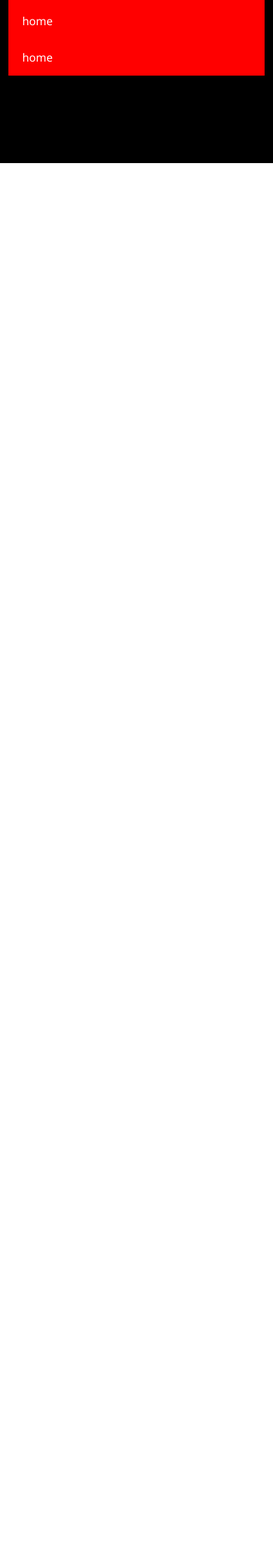
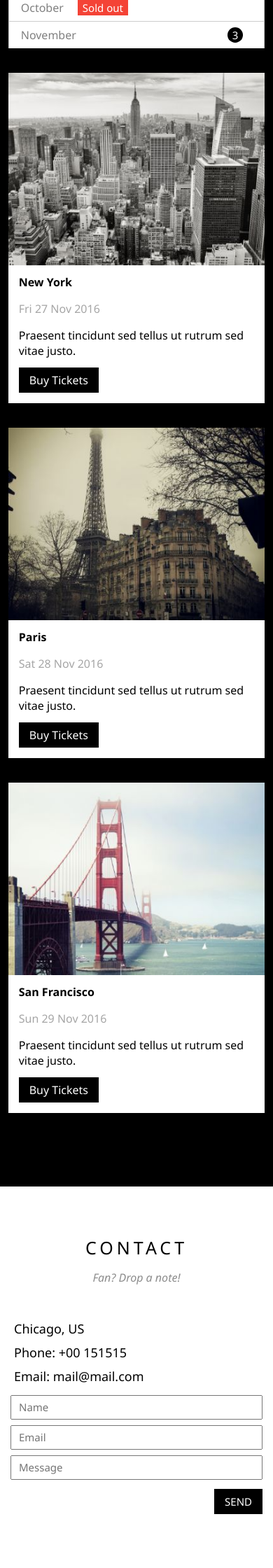
Before and after one commit to ayub-70/the-band, a PHP site: page /band.html in a window 390 px wide. Shown: the part 1960-4200 px from the top of the page at 70% size. Before the commit the page ends 2193 px from the top, so only its background shows below. Run offline with PHP 8.4, Linux system fonts and the light colour scheme.

Commit message:
I have ended mobile theme version except some tasks

```diff
--- a/band.html
+++ b/band.html
@@ -4,7 +4,7 @@
 		<meta charset="utf-8">
 		<meta name="describe" content="trying band theme building of w3schools">
 		<title>band</title>
-		<link rel="stylesheet" href="style.css?v=<?php echo time(); ?>">
+		<link rel="stylesheet" href="style.css?v=<?php echo time();?>">
 		<!-- <link rel="stylesheet" href="layout/css/style.css?v=<?php echo time(); ?>"> -->
 	</head>
 	<body>
@@ -62,15 +62,74 @@
 				</div>
 				<figure>
 					<ul>
-						<li>home</li>
-						<li>home</li>
-						<li>home</li>
+						<li>september<span><span>s</span>old out</span></li>
+						<li>october<span><span>s</span>old out</span></li>
+						<li>november<span>3</span></li>
 					</ul>
 				</figure>
+				<div class="cities">
+					<figure>
+						<img src="photos/newyork.jpg">
+						<div class="content">
+							<h4>new york</h4>
+							<p>fri 27 nov 2016</p>
+							<p>praesent tincidunt sed tellus ut rutrum sed vitae justo.</p>
+							<button>buy tickets</button>
+						</div>
+					</figure>
+				</div>
+				<div class="cities">
+					<figure>
+						<img src="photos/paris.jpg">
+						<div class="content">
+							<h4>paris</h4>
+							<p>sat 28 nov 2016</p>
+							<p>praesent tincidunt sed tellus ut rutrum sed vitae justo.</p>
+							<button>buy tickets</button>
+						</div>
+					</figure>
+				</div>
+				<div class="cities">
+					<figure>
+						<img src="photos/sanfran.jpg">
+						<div class="content">
+							<h4>san francisco</h4>
+							<p>sun 29 nov 2016</p>
+							<p>praesent tincidunt sed tellus ut rutrum sed vitae justo.</p>
+							<button>buy tickets</button>
+						</div>
+					</figure>
+				</div>
+			</section>
+			<section class="contact">
+				<p>contact</p>
+				<p><span>f</span>an? <span>d</span>rop a note!</p>
+				<ul>
+					<li>chicago, uS</li>
+					<li>phone: +00 151515</li>
+					<li>Email: <span>mail@mail.com</span></li>
+				</ul>
+				<form>
+					<div>
+						<input type="text" placeholder="name">
+					</div>
+					<div>
+						<input type="email" placeholder="email">
+					</div>
+					<div>
+						<input type="text" placeholder="message">
+					</div>
+					<button>send</button>
+				</form>
+				<div>
+					<img src="photos/map.jpg">
+				</div>
 			</section>
 			<section></section>
-			<section></section>
 		</div>
-		<footer></footer>
+		<footer>
+			<p>icons</p>
+			<p>Powered by ayub</p>
+		</footer>
 	</body>
 </html>
--- a/style.css
+++ b/style.css
@@ -16,6 +16,7 @@ header{
 	text-transform:uppercase;
 	position:fixed;
 	width:100%;
+	z-index:1;
 }
 
 header .home, header .icon-tool{
@@ -28,7 +29,6 @@ header .home, ul li{
 }
 
 header .icon-tool{
-	/*padding:13px;*/
 	padding:19.3PX 20PX;
 	position:absolute;
 	right:0;
@@ -122,7 +122,7 @@ main img{
 	background-color:black;
 	color:#fff;
 	width:100%;
-	padding:70PX 0 90PX 0;
+	padding:70PX 0 70PX 0;
 	margin:0;
 }
 
@@ -147,8 +147,199 @@ main img{
 }
 
 .tour-dates figure{
-	background-color:red;
+	background-color:#fff;
+	color:grey;
 	max-width:94%;
 	margin:35PX auto;
 }
+
+.tour-dates figure ul{
+	list-style:none;
+	padding:0;
+}
+
+.tour-dates figure ul li{
+	padding:8px 17px;
+	border:solid 1px #ccc;
+	border-bottom:0px;
+}
+
+.tour-dates figure ul li:first-letter, .tour-dates figure ul li span > span{
+	text-transform:uppercase;
+}
+
+.tour-dates figure ul li span{
+	padding:0 auto;
+	background-color:#F44336;
+	color:#fff;
+}
+
+.tour-dates figure ul li > span{
+	margin-left:20PX;
+	padding:1PX 7PX;
+	font-size:15PX;
+}
+
+.tour-dates figure ul li:last-child{
+	position:relative;
+}
+
+.tour-dates figure ul li:last-child span{
+	background-color:black;
+	color:#fff;
+	border-radius:50%;
+	position:absolute;
+	right:30PX;
+}
+
+.tour-dates .cities img{
+	width:100%;
+}
+
+.tour-dates .cities img:hover{
+	filter: brightness(50%);
+}
+
+.tour-dates .cities figure .content{
+	padding:8PX 15PX 15PX 15PX;
+}
+
+.tour-dates .cities figure .content h4{
+	text-transform:capitalize;
+	color:black;
+}
+
+.tour-dates .cities figure .content h4 + p{
+	color:grey;
+	text-transform:capitalize;
+	opacity:0.7;
+	margin-top:16PX;
+}
+
+.tour-dates .cities figure .content h4 + p +p{
+	color:black;
+	margin-top:16PX;
+}
+
+.tour-dates .cities figure .content h4 + p + p:first-letter{
+	text-transform:uppercase;
+}
+
+.tour-dates .cities figure .content button{
+	margin-top:13PX;
+	padding:7PX 15PX;
+	background-color:black;
+	color:#fff;
+	text-transform:capitalize;
+	font-size:16PX;
+	border:none;
+}
+
+.tour-dates .cities figure .content button:hover{
+	background-color:#ccc;
+	color:black;
+	cursor:pointer;
+}
+
 /* ending tour date section styling*/
+
+/* starting contact section styling*/
+
+.contact{
+	padding:70PX 15PX 0PX 15px;
+}
+
+.contact p:first-child{
+	font-size:25PX;
+	letter-spacing:5PX;
+	text-transform:uppercase;
+	text-align:center;
+}
+
+.contact p + p{
+	color:grey;
+	opacity:0.9;
+	font-style:italic;
+	margin-top:15PX;
+	text-align:center;
+}
+
+.contact p + p span{
+	text-transform:uppercase;
+}
+
+.contact ul{
+	list-style:none;
+	margin-top:45PX;
+	padding:0;
+}
+
+.contact ul li{
+	padding:5px;
+	text-transform:capitalize;
+	font-size:18px;
+}
+
+.contact ul span{
+	text-transform:none;
+}
+
+.contact form{
+	margin:10PX 0 150PX 0;
+	position:relative;
+	width:100%;
+}
+
+.contact form input{
+	width:100%;
+	height:35PX;
+	box-sizing:border-box;
+	margin-bottom:8PX;
+	text-transform:capitalize;
+}
+
+.contact form input[placeholder]{
+	padding-left:10PX;
+	font-size:15PX;
+}
+
+.contact form button{
+	position:absolute;
+	right:0;
+	margin-top:5PX;
+	padding:8PX 15PX;
+	background-color:black;
+	color:#fff;
+	text-transform:uppercase;
+	font-size:15PX;
+	border:none;
+}
+
+.contact form button:hover{
+	background-color:#ccc;
+	color:black;
+	cursor:pointer;
+	border:none;
+	box-sizing:border-box;
+}
+
+.contact div:last-child img{
+	width:100%!important;
+	filter: grayscale(50%);
+}
+/* ending contact section styling*/
+
+/* starting footer styling*/
+
+footer{
+	padding:50PX;
+	background-color:#F6F6F6;
+	text-align:center;
+	color:grey;
+}
+
+footer p:first-child{
+	margin-bottom:20PX;
+}
+
+/* ending footer styling*/
```
Also changed, not shown: photos/map.jpg (added), photos/newyork.jpg (added), photos/paris.jpg (added), photos/sanfran.jpg (added).
